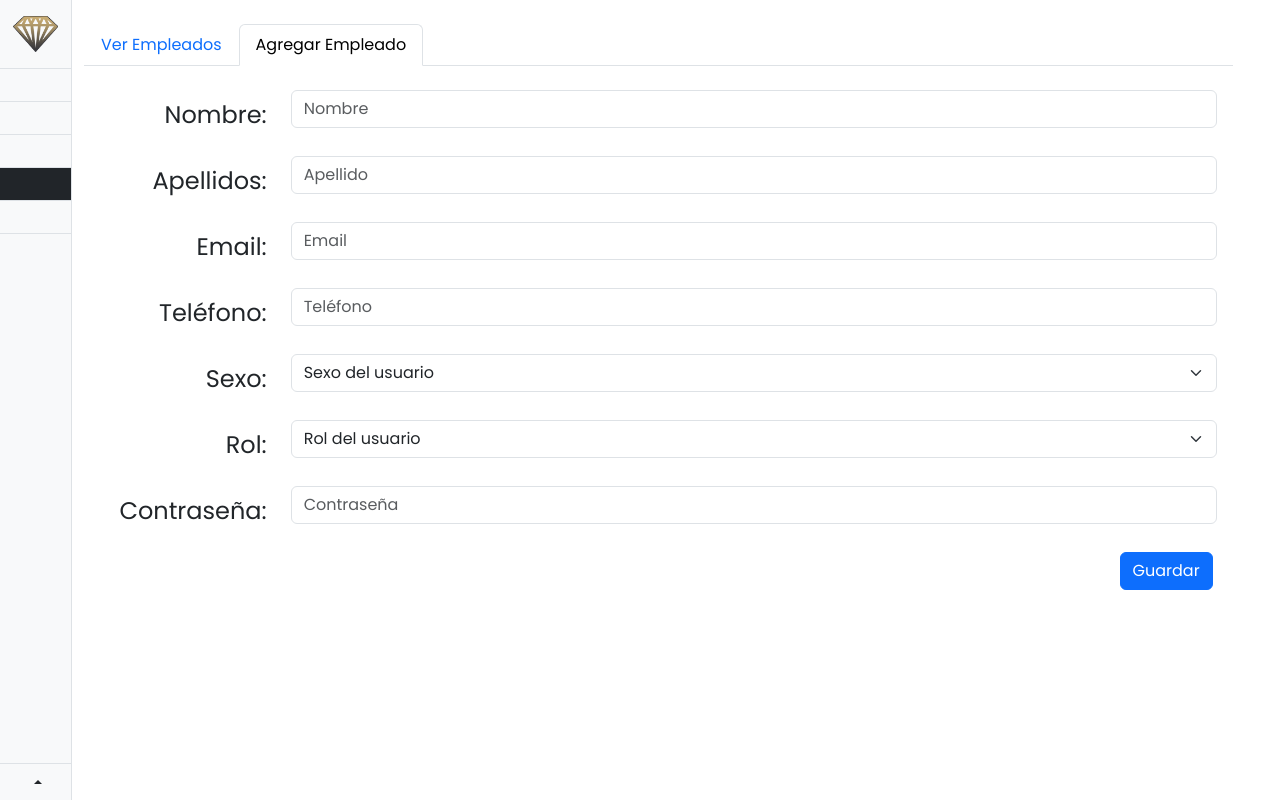
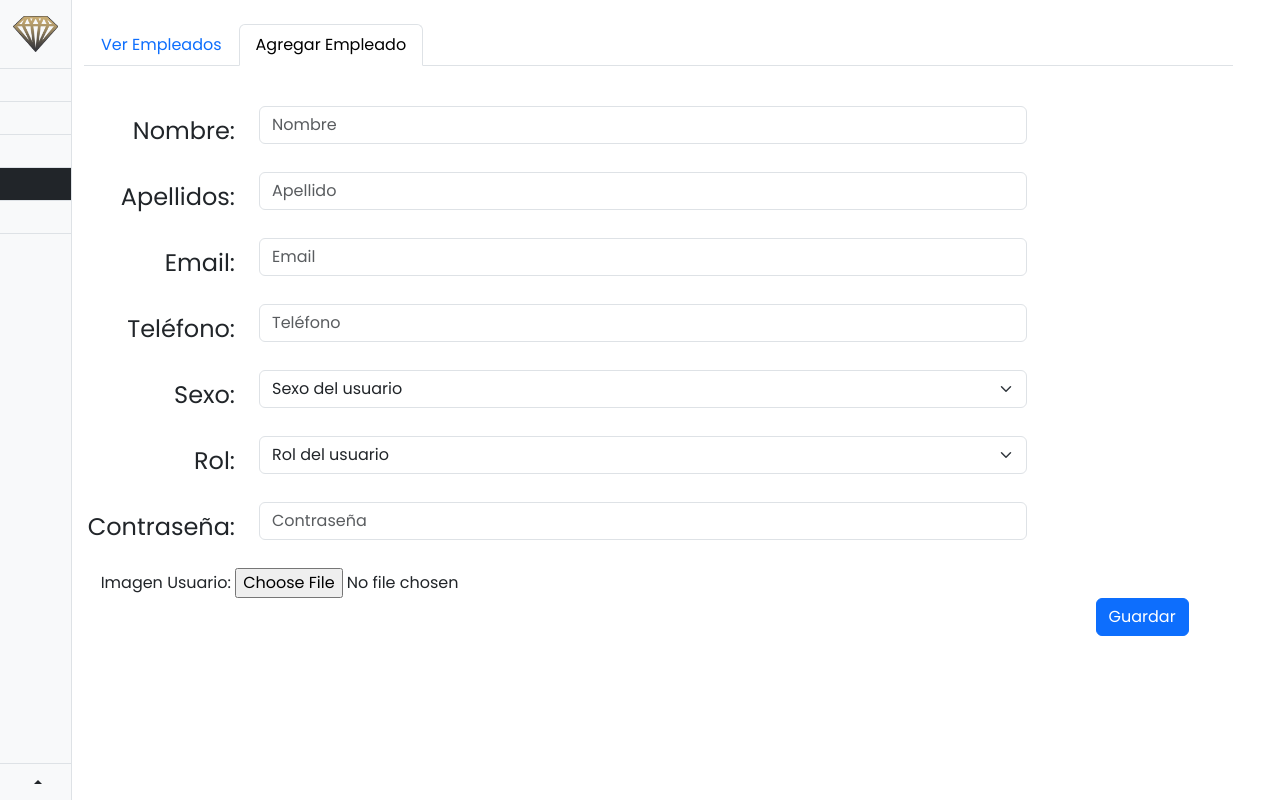
Before and after one commit to AlejandroJer/3-Parcial, a PHP site: page /empleados/add.php in a window 1280 px wide. Run offline with PHP 8.4, Linux system fonts and the light colour scheme; the visitor is signed in with stand-in values (Sample User, id 1); data comes from the database, SQL or seed files in the repository; some libraries are stand-ins or nearby versions.

Commit message:
Add user image

```diff
--- a/empleados/add.php
+++ b/empleados/add.php
@@ -77,9 +77,11 @@
                 </li>
             </ul>
             <main class="dashboard_container container">
-                <form action="../controladores/SetUsuario.php" method="POST" class="my-4 needs-validation" novalidate>
-                    <div class="row my-3">
-                        <div class="col-lg-2">
+            <form action="../controladores/SetUsuario.php" method="POST" class="my-4 needs-validation" novalidate>
+                <div class="row">
+                    <div class="col-lg-10">
+                        <div class="row my-3">
+                             <div class="col-lg-2">
                             <label for="nombre" class="d-flex justify-content-end col-form-label fs-4">Nombre:</label>
                         </div>
                         <div class="col-lg-10 ">
@@ -159,10 +161,26 @@
                         <div class="col-lg-10 ">
                             <input type="password" class="form-control" name="usuario-password" id="password" placeholder="Contraseña" value="" required>
                             <div class="invalid-feedback">
-                                Ingrese el apellido del usuario
+                                Ingrese la contraseña del usuario
                             </div>
                         </div>
                     </div>
+                    </div>
+                <!-- <div class="col-lg-2"> -->
+                                                         <!-- IMAGEN -->
+                    <!-- <div class="card col-lg-12">
+                        <button type="button" class="card-body btn border-0 p-0" id="update-image" onclick="updateImage(event);">
+                        <img src="../sources/imgs/user.png" alt="imagen-actual-del-usuario" class="card-img-top" id="img-imageusr">
+                    </button>
+                    <label for="update-image" class="col-form-label text-center">Agregar</label>
+                </div>
+            </div> -->
+
+            <div class="form-group">
+                            <label for="img_usr">Imagen Usuario:</label>
+                            <input type="file" accept=".jpeg, .png, .jpg "  name="image_usr">
+                        </div>
+
                     <div class="row mb-3 d-flex justify-content-end">
                         <button type="submit" class="btn btn-primary col-auto me-3" name="submit" id="submit" >Guardar</button>
                     <div>
--- a/sources/js/app.js
+++ b/sources/js/app.js
@@ -102,6 +102,7 @@ function updateImage(event){
     reader.readAsDataURL(imageInput.files[0]);
   });
 }
+
 // UTILS FOR GET THE VALUE ON A DATA ATTRIBUTE IN A BOTTON WHEN CLICK AND SET IT IN A INPUT
 function passValue(event, inputName, inputId){
   var target = event.target;
--- a/sources/js/readEmpleados.js
+++ b/sources/js/readEmpleados.js
@@ -139,6 +139,10 @@
                     <div class="image_container col-lg-2">
                             <img src="" alt="pfp usuario" class="img-fluid rounded-start">
                             ${sexo}
+
+                            // <img src="${name_images_usr}" alt="pfp usuario" class="img-fluid rounded-start">
+
+
                     </div>
                     <div class="data_container col-lg-10">
                         <div class="row">
--- a/sources/modelos/usuarios.php
+++ b/sources/modelos/usuarios.php
@@ -11,6 +11,7 @@ class usuarios extends conexion{
     private $password;
     private $id_usuario;
     private $id_rol;
+    private $img_usr;
     private $fecha_movimiento; // no pertenece a la tabla
     private $id_usuario_movimiento; // no pertenece a la tabla
     private $movimiento; // no pertenece a la tabla
@@ -164,6 +165,40 @@ class usuarios extends conexion{
         $request = $execute->fetch( PDO::FETCH_ASSOC );
         return $request;
     }
+    // public function InsertarImg_usr($name_images_usr){
+    //     if(isset($_FILES['image_usr'])){
+    //         $file =$_FILES['image_usr'];
+    //         $file_name=$file['name'];
+    //         $mimetype=$file['type'];
+
+    //         $ext_formatos=array("image_usr/jpeg", "image_usr/jpg","image_usr/png");
+    //         if(!in_array($mimetype,$ext_formatos)){
+    //             header("location:../empleados/add.php");
+    //             die();
+    //         }
+    //         $directorio="imagen_usuarios/";
+    //         if(in_array($directorio.$file_name, $name_images_usr)){
+    //             header("location:../empleados/add.php");
+    //             die("Esta imagen a sido usada anteriormente, por lo que debe escoger otra");
+    //         }
+    //         if(!is_dir("../empleados/".$directorio)){
+    //             mkdir("../empleados/".$directorio,0777);
+    //         }
+    //         if(in_array($directorio.$file_name, $name_images_usr)){
+    //         }else{
+    //         move_uploaded_file($file['tmp_name'],"../empleados/".$directorio.$file_name);
+    //         }
+    //         return $directorio.$file_name;
+    //     }else{
+    //         header("location:../empleados/add.php");
+    //     }
+    // }
+    // public function GetDirImg_usr(){
+    //     $sql="SELECT image_usr FROM usuarios WHERE image_usr is not null";
+    //     $execute = $this->conn->query($sql);
+    //     $request = $execute->fetchall(PDO::FETCH_COLUMN, 0);
+    //     return $request;
+    // }
 
     public function UpdateUsuario(int $id, string $nombre, string $apellido, string $email, int $tel, string $sexo, string $password, int $id_rol){
         $this->nombre = $nombre;
```
Also changed, not shown: controladores/SetUsuario.php (+10 -2 lines), sources/imgs/user.png (added).
